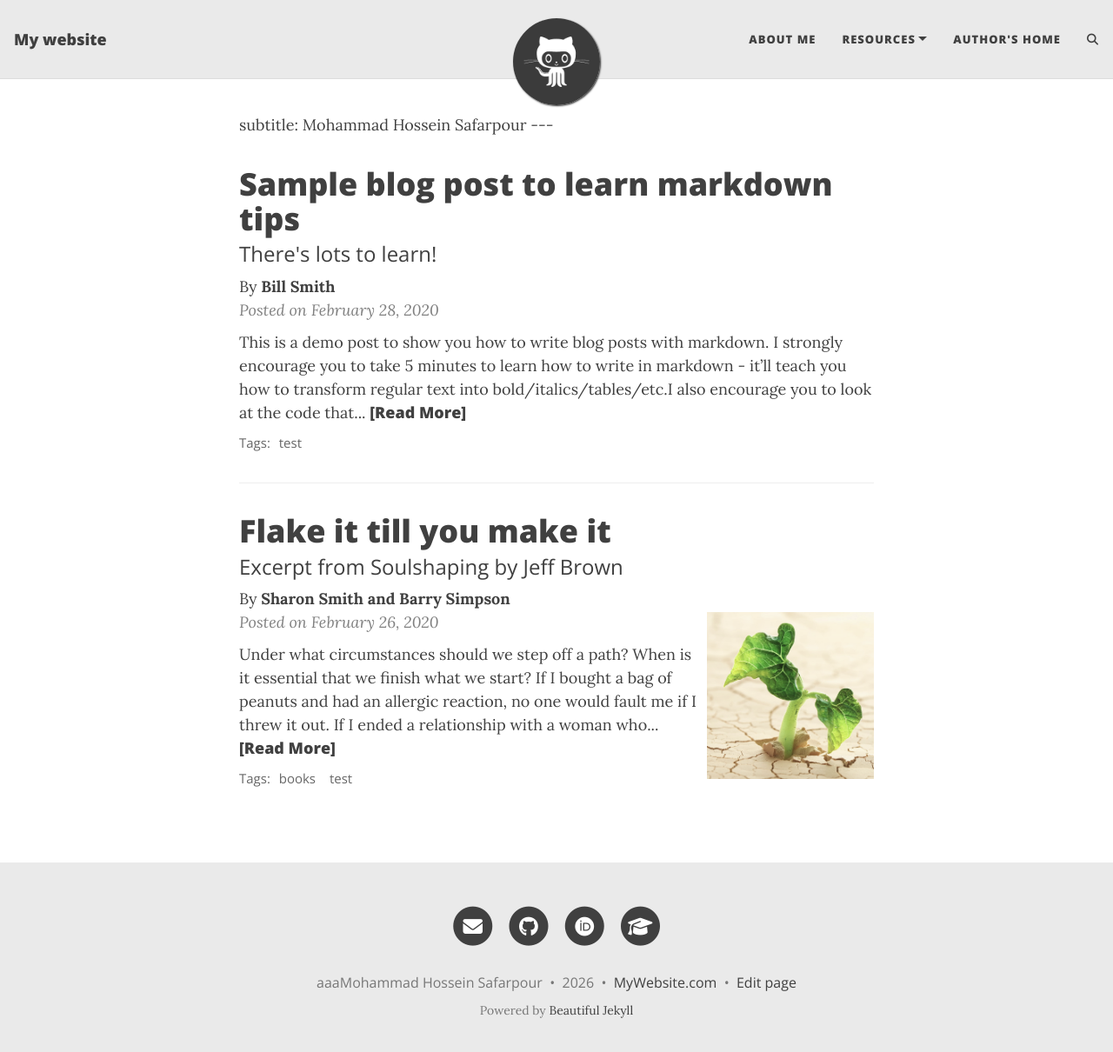
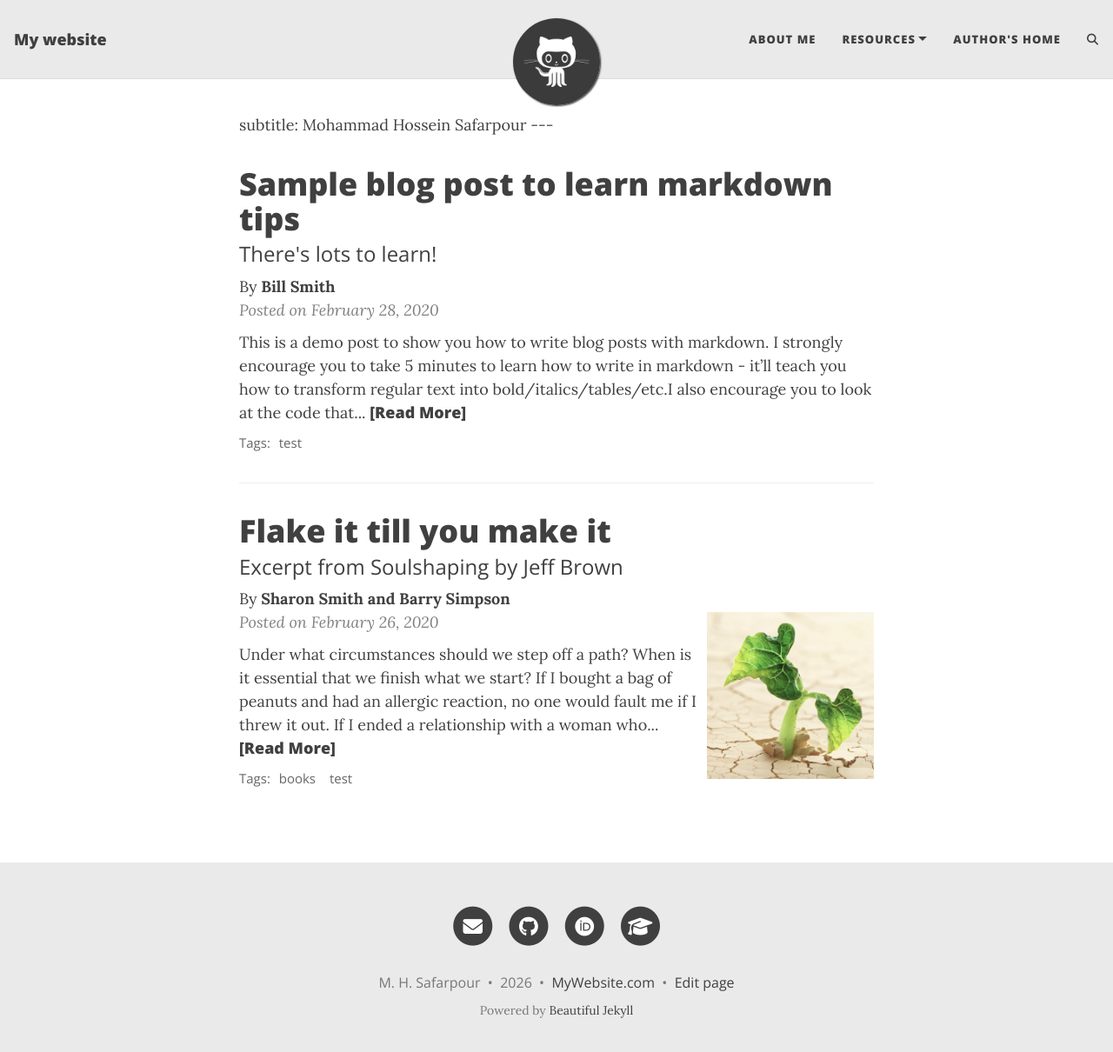
Before and after one commit to safarpour-mh/safarpour-mh.github.io, a Jekyll site: the page built from index.html, in a window 1280 px wide and 1223 px high. Shown: the top 1210 px of the window at 87% size. Built offline with Jekyll 4.4.1, drawn with Linux system fonts in a browser that asks for light colours; the list of posts is cut into pages by our own code; comment, search, counter and statistics services are not loaded.

Commit message:
Update _config.yml

```diff
--- a/_config.yml
+++ b/_config.yml
@@ -13,7 +13,7 @@
 title: My website
 
 # Your name to show in the footer
-author: aaaMohammad Hossein Safarpour
+author: M. H. Safarpour
 
 ###############################################
 # --- List of links in the navigation bar --- #
```
